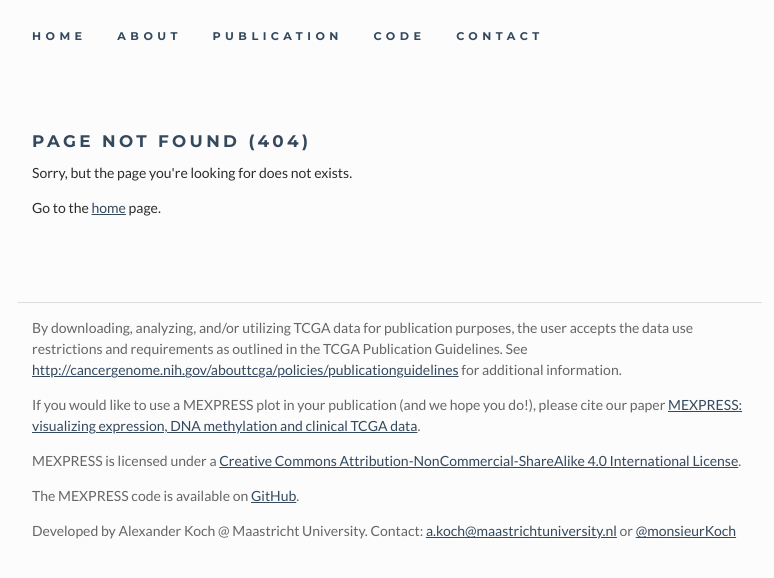
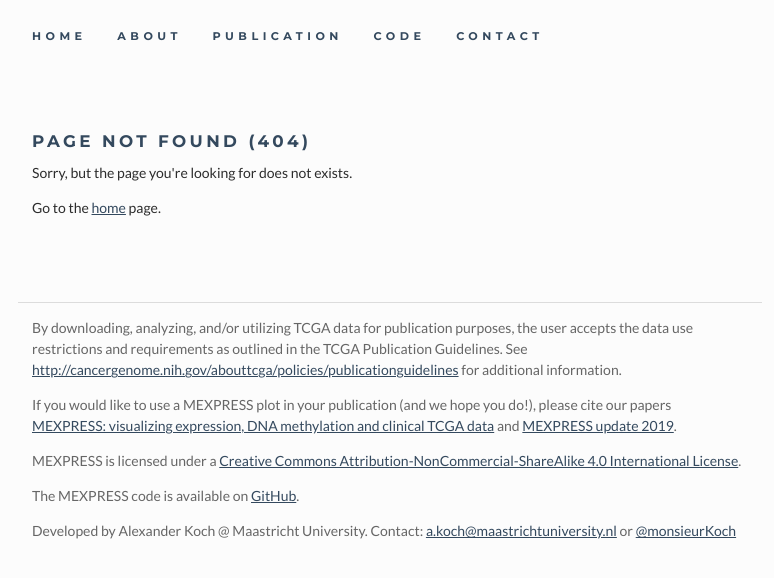
Before and after one commit to akoch8/mexpress, a plain HTML site: page 404.html in a window 1280 px wide. Shown: the whole page, without its empty margins (250-1024 px from the left). Drawn offline with Linux system fonts and the light colour scheme.

Commit message:
Updated the MEXPRESS publication title and added the original publication

```diff
--- a/404.html
+++ b/404.html
@@ -45,7 +45,7 @@
 				By downloading, analyzing, and/or utilizing TCGA data for publication purposes, the user accepts the data use restrictions and requirements as outlined in the TCGA Publication Guidelines. See <a href="http://cancergenome.nih.gov/abouttcga/policies/publicationguidelines" target="_blank">http://cancergenome.nih.gov/abouttcga/policies/publicationguidelines</a> for additional information.
 			</p>
 			<p>
-				If you would like to use a MEXPRESS plot in your publication (and we hope you do!), please cite our paper <a href="https://academic.oup.com/nar/advance-article/doi/10.1093/nar/gkz445/5494743" target="_blank">MEXPRESS: visualizing expression, DNA methylation and clinical TCGA data</a>.
+				If you would like to use a MEXPRESS plot in your publication (and we hope you do!), please cite our papers <a href="https://www.biomedcentral.com/1471-2164/16/636" target="_blank">MEXPRESS: visualizing expression, DNA methylation and clinical TCGA data</a> and <a href="https://academic.oup.com/nar/advance-article/doi/10.1093/nar/gkz445/5494743" target="_blank">MEXPRESS update 2019</a>.
 			</p>
 			<p>
 				MEXPRESS is licensed under a <a rel="license" href="http://creativecommons.org/licenses/by-nc-sa/4.0/">Creative Commons Attribution-NonCommercial-ShareAlike 4.0 International License</a>.
```
Also changed, not shown: about.html (+1 -1 lines), contact.html (+1 -1 lines), index.html (+1 -1 lines).
